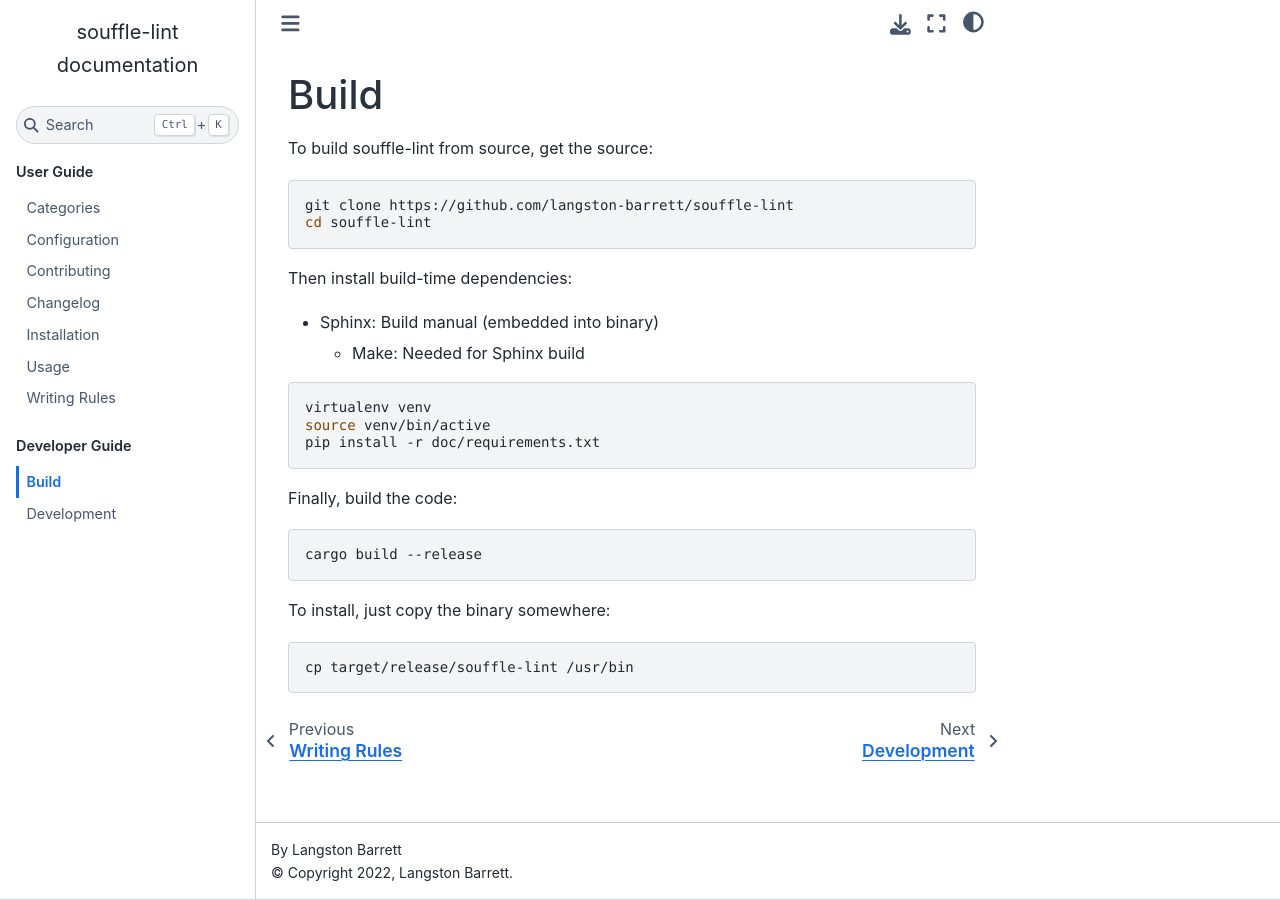
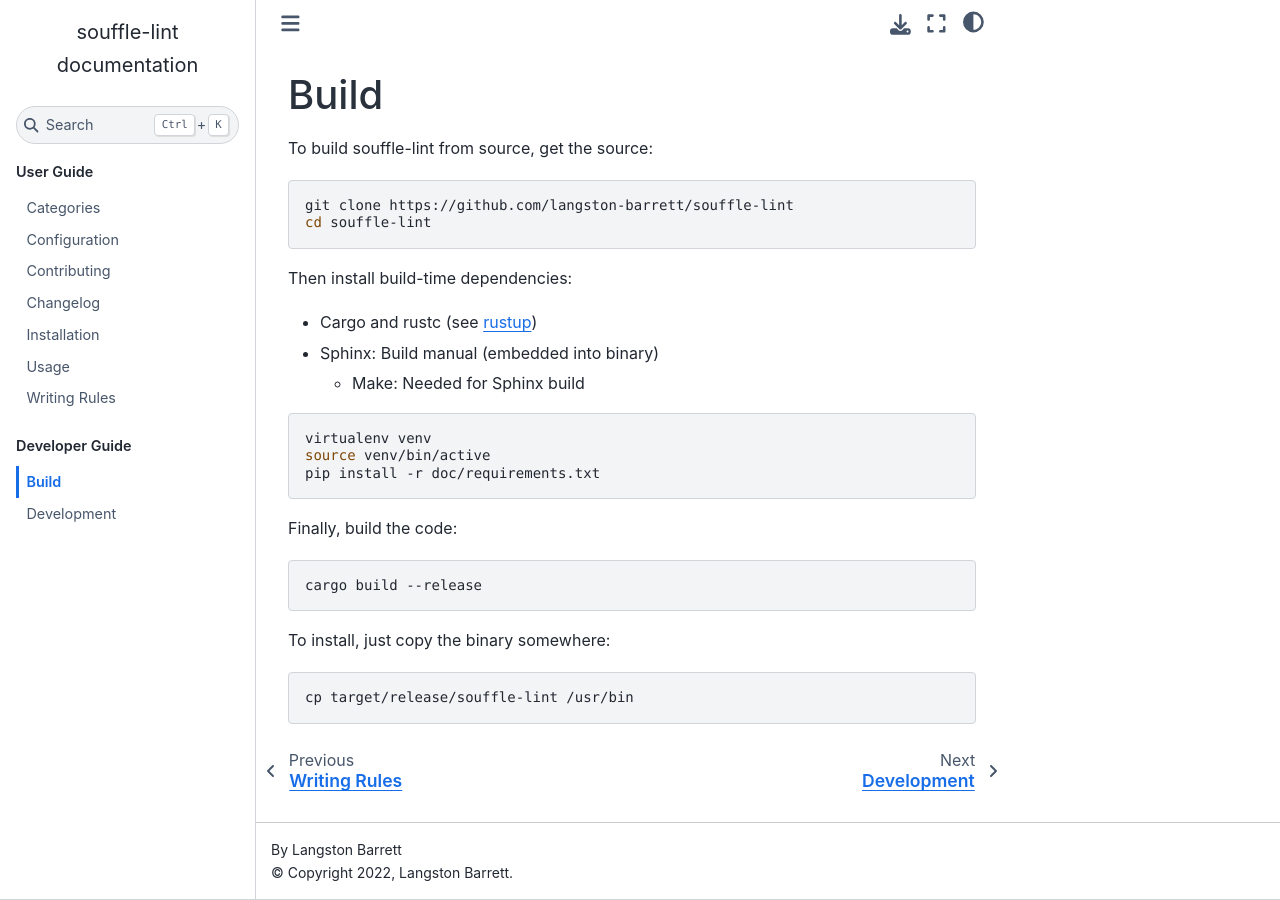
Before and after one commit to langston-barrett/souffle-lint, a Sphinx documentation site: the page built from doc/build.rst, in a window 1280 px wide. Built offline with Sphinx 7.4.7 and the Sphinx Book theme 1.1.4, drawn with Linux system fonts in a browser that asks for light colours.

Commit message:
doc/build: Recommend rustup

```diff
--- a/doc/build.rst
+++ b/doc/build.rst
@@ -10,6 +10,8 @@
    cd souffle-lint
 
 Then install build-time dependencies:
+
+- Cargo and rustc (see `rustup <rustup_>`_)
 
 - Sphinx: Build manual (embedded into binary)
 
@@ -32,3 +34,5 @@
 .. code-block:: bash
 
    cp target/release/souffle-lint /usr/bin
+
+.. _rustup: https://rustup.rs/
```
